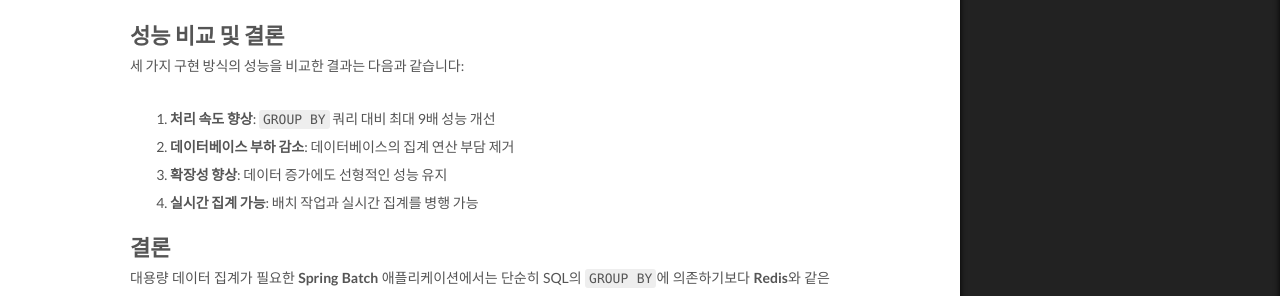
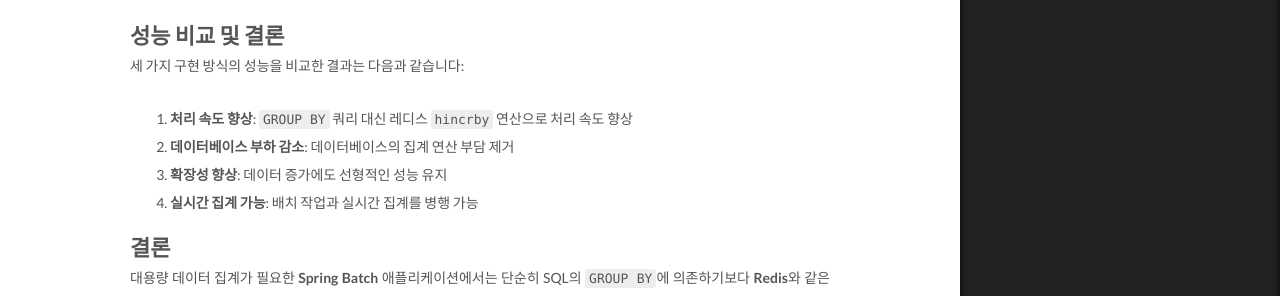
Before and after one commit to Seung-IL-Bang/Seung-IL-Bang.github.io, a Jekyll site: the page built from _posts/spring-batch-optimization/2025-03-23-Spring-Batch-Optimized-aggregation.md, in a window 1280 px wide and 1400 px high, scrolled down 9583 px. Shown: the part 332-628 px from the top of the window. Built offline with Jekyll 4.4.1, drawn with Linux system fonts in a browser that asks for light colours; comment, search, counter and statistics services are not loaded.

Commit message:
Update 2025-03-23-Spring-Batch-Optimized-aggregation.md

```diff
--- a/_posts/spring-batch-optimization/2025-03-23-Spring-Batch-Optimized-aggregation.md
+++ b/_posts/spring-batch-optimization/2025-03-23-Spring-Batch-Optimized-aggregation.md
@@ -383,7 +383,7 @@ public ItemWriter<SettlementAggregate> luaScriptDirectWriter() {
 
 
 
-1. **처리 속도 향상**: `GROUP BY` 쿼리 대비 최대 9배 성능 개선
+1. **처리 속도 향상**: `GROUP BY` 쿼리 대신 레디스 `hincrby` 연산으로 처리 속도 향상
 2. **데이터베이스 부하 감소**: 데이터베이스의 집계 연산 부담 제거
 3. **확장성 향상**: 데이터 증가에도 선형적인 성능 유지
 4. **실시간 집계 가능**: 배치 작업과 실시간 집계를 병행 가능
```
